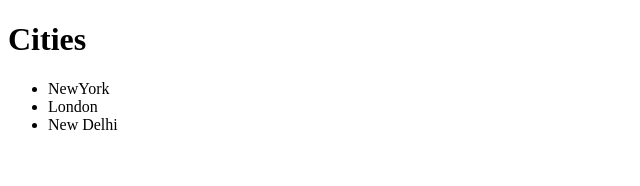
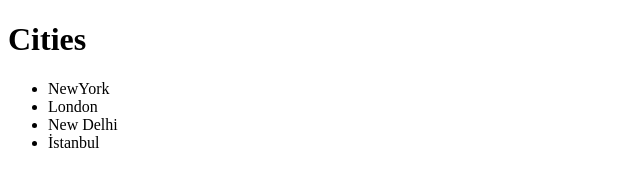
Before and after one commit to OguzSamet/T118, a plain HTML site: page index.html in a window 1280 px wide. Shown: the full height of the page, 0-640 px from the left. Drawn offline with Linux system fonts and the light colour scheme.

Commit message:
second commit

```diff
--- a/index.html
+++ b/index.html
@@ -11,6 +11,7 @@
         <li>NewYork</li>
         <li>London</li>
         <li>New Delhi</li>
+        <li>İstanbul</li>
     </ul>
 </body>
 </html>
```
